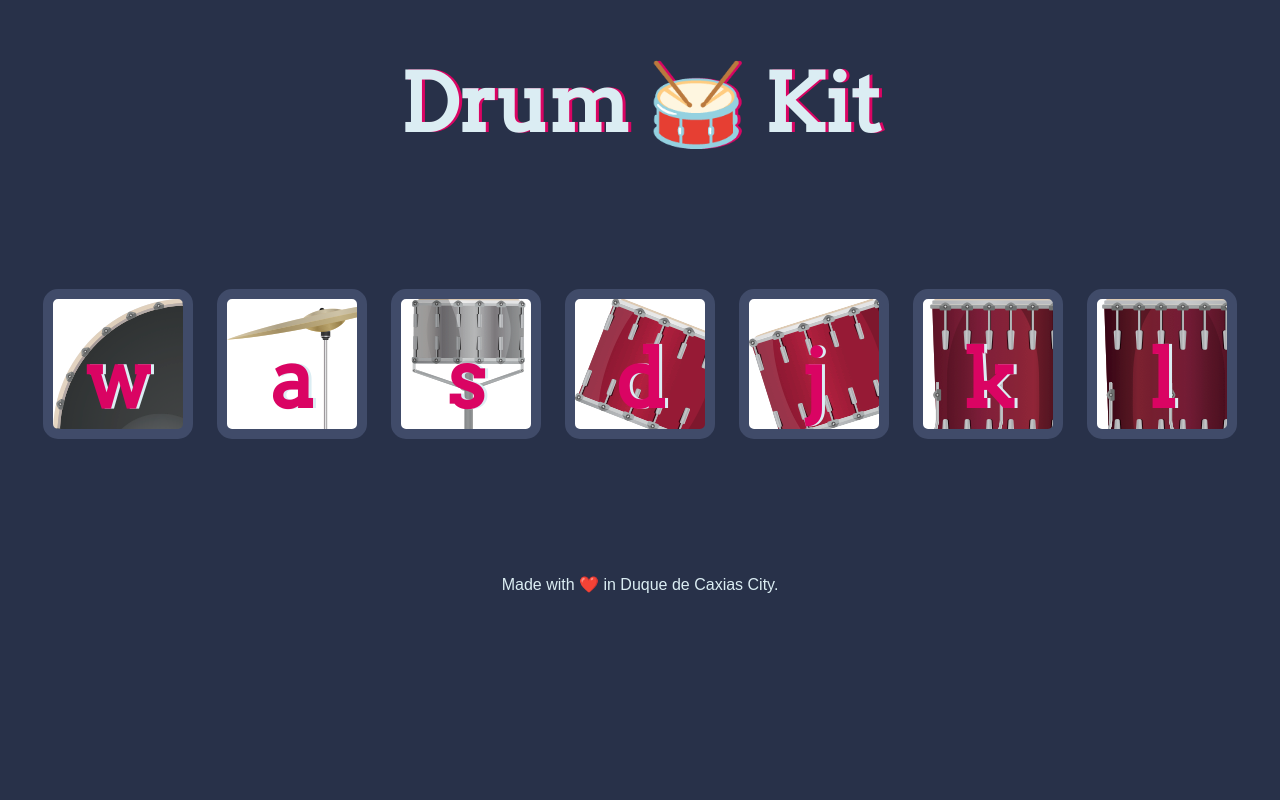
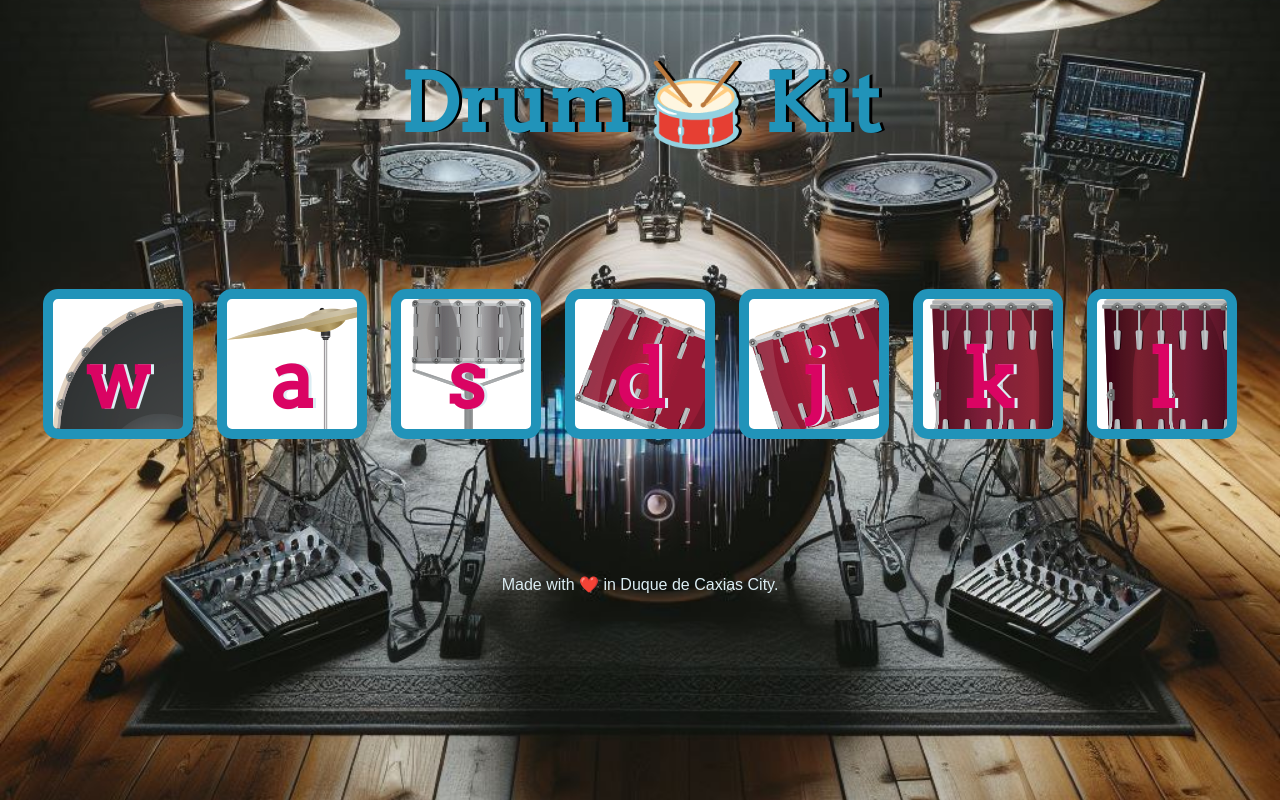
Before and after one commit to Lazarokaua/Drum, a plain HTML site: page index.html in a window 1280 px wide. Drawn offline with Linux system fonts and the light colour scheme.

Commit message:
upgradee

```diff
--- a/styles.css
+++ b/styles.css
@@ -1,13 +1,16 @@
 body {
   text-align: center;
-  background-color: #283149;
+  background-image: url(images/_42dba502-7465-4464-ad04-e463f0bc0952.jpg);
+  background-repeat: no-repeat;
+  background-position: center;
+  background-size: cover;
 }
 
 h1 {
   font-size: 5rem;
-  color: #DBEDF3;
+  color: #2193b9;
   font-family: "Arvo", cursive;
-  text-shadow: 3px 0 #DA0463;
+  text-shadow: 3px 0 #000000;
 
 }
 
@@ -64,7 +67,7 @@ footer {
 
 .drum {
   outline: none;
-  border: 10px solid #404B69;
+  border: 10px solid #2193b9;
   font-size: 5rem;
   font-family: 'Arvo', cursive;
   line-height: 2;
```
Also changed, not shown: images/_42dba502-7465-4464-ad04-e463f0bc0952.jpg (added).
